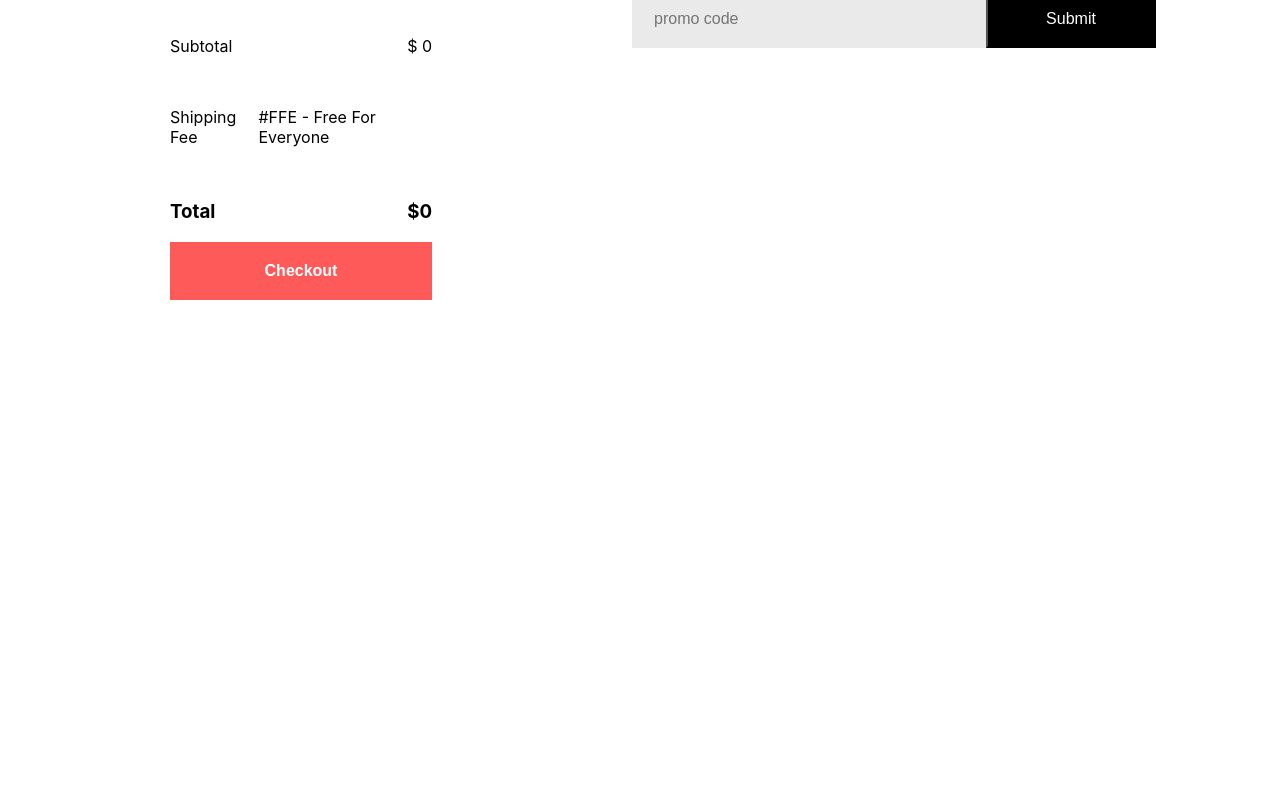
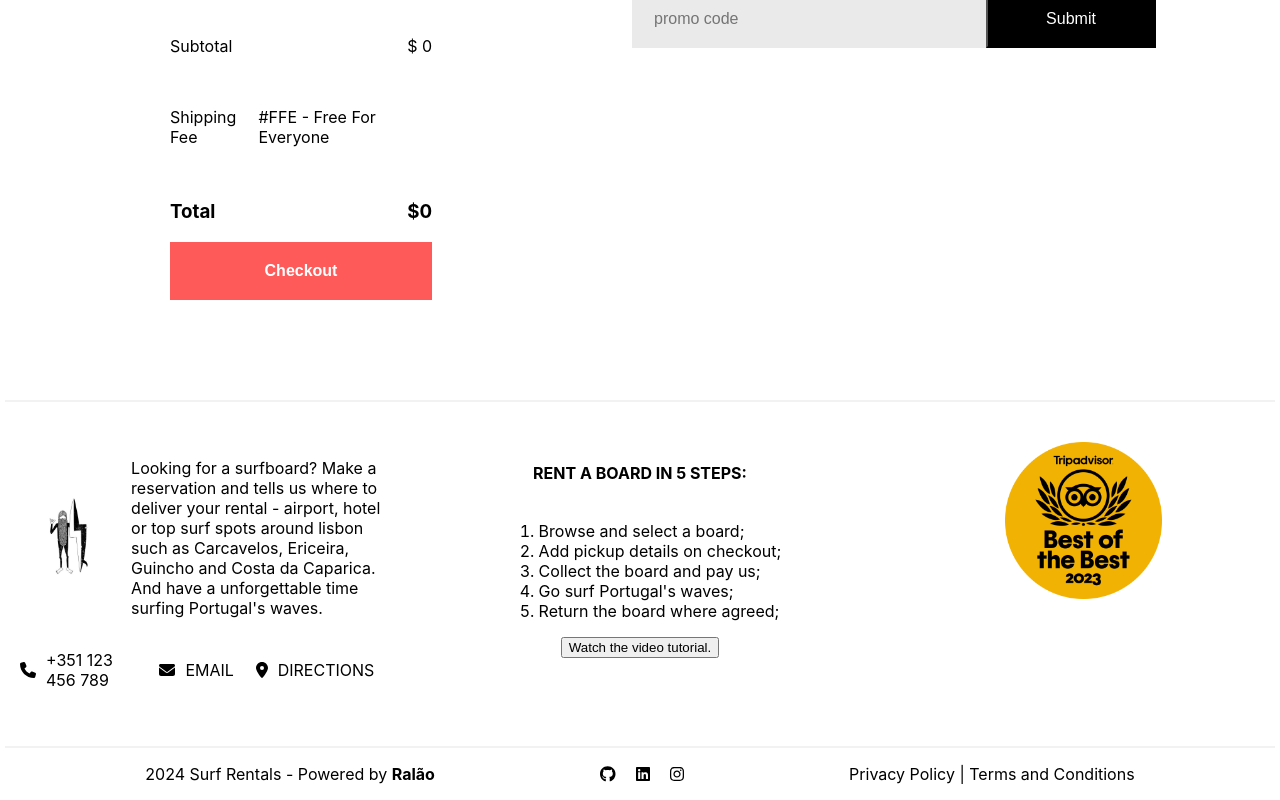
Before and after one commit to bralao/surf-rentals, a React (Create React App) app in the folder frontend/: page /cart in a window 1280 px wide. Shown: the part 489-1289 px from the top of the page. Before the commit the page ends 889 px from the top, so only its background shows below. Built offline with nearby package versions, Linux system fonts and the light colour scheme.

Commit message:
footer coded, css still needed

```diff
--- a/frontend/package.json
+++ b/frontend/package.json
@@ -4,6 +4,7 @@
   "private": true,
   "dependencies": {
     "@fortawesome/fontawesome-free": "^6.5.1",
+    "@fortawesome/free-brands-svg-icons": "^6.5.1",
     "@fortawesome/free-solid-svg-icons": "^6.5.1",
     "@fortawesome/react-fontawesome": "^0.2.0",
     "@testing-library/jest-dom": "^5.17.0",
--- a/frontend/src/App.js
+++ b/frontend/src/App.js
@@ -7,6 +7,7 @@ import BrandsPage from './pages/BrandsPage.jsx'
 import Surfboard from './pages/SurfboardPage.jsx'
 import Cart from './pages/CartPage.jsx'
 import LoginSignup from './pages/LoginSignupPage.jsx'
+import Footer from './components/footer/Footer.jsx'
 
 const App = () => {
   return (
@@ -39,7 +40,7 @@ const App = () => {
           <Route path="/login" element={<LoginSignup />} />
           <Route path="/cart" element={<Cart />} />
         </Routes>
-
+        <Footer/>
       </BrowserRouter>
     </div>
   )
--- a/frontend/src/components/footer/Footer.css
+++ b/frontend/src/components/footer/Footer.css
@@ -0,0 +1,70 @@
+.footer{
+  display: flex;
+  flex-direction: column;
+  justify-content: center;
+}
+
+.footer hr{
+  width: 99%;
+  margin: 0 auto;
+  border: 1px solid #f2f2f2;
+}
+
+.footer-top{
+  display: flex;
+  justify-content: space-evenly;
+  gap: 50px;
+  padding-top: 40px;
+  padding-bottom: 40px;
+}
+
+.footer-bottom{
+  display: flex;
+  justify-content: space-evenly;
+}
+
+.footer-left, .footer-center, .footer-right{
+  display: flex;
+  flex-direction: column;
+  align-items: center;
+  width: 50%;
+  height: 100%;
+}
+
+.logo{
+  display: flex;
+  justify-content: center;
+  align-items: center;
+}
+
+.logo img{
+  width: 100px;
+  height: 100px;
+  margin: 20px;
+}
+
+.contacts{
+  display: flex;
+  justify-content: space-between;
+  align-items: center;
+  padding: 0 20px;
+}
+.phone, .email, .directions{
+  display: flex;
+  align-items: center;
+  justify-content: center;
+  width: 33%;
+  gap: 10px;
+}
+
+
+.footer-right img{
+  width: 40%;
+}
+
+.social-media{
+  display: flex;
+  align-items: center;
+  padding: 0 20px;
+  gap: 20px;
+}
--- a/frontend/src/components/footer/Footer.jsx
+++ b/frontend/src/components/footer/Footer.jsx
@@ -0,0 +1,71 @@
+import React from 'react'
+import logo from '../assets/logo.jpg'
+import { FontAwesomeIcon } from '@fortawesome/react-fontawesome'
+import { faPhone, faEnvelope, faMapMarkerAlt } from '@fortawesome/free-solid-svg-icons'
+import { faInstagram, faGithub, faLinkedin } from '@fortawesome/free-brands-svg-icons';
+import './Footer.css'
+import tripadvisor from '../assets/tripadvisor.png'
+
+const Footer = () => {
+  return (
+    <div className="footer">
+      <hr />
+      <div className="footer-top">
+
+        <div className="footer-left">
+          <div className="logo">
+            <img src={logo} alt="" />
+            <p>
+              Looking for a surfboard? Make a reservation and tells us where to deliver your rental - airport, hotel or top surf spots around lisbon such as Carcavelos, Ericeira, Guincho and Costa da Caparica. And have a unforgettable time surfing Portugal's waves.
+            </p>
+          </div>
+
+          <div className="contacts">
+            <div className="phone">
+              <FontAwesomeIcon icon={faPhone}/>
+              <p>+351 123 456 789</p>
+            </div>
+            <div className="email">
+              <FontAwesomeIcon icon={faEnvelope}/>
+              <p>EMAIL</p>
+            </div>
+            <div className="directions">
+              <FontAwesomeIcon icon={faMapMarkerAlt}/>
+              <p>DIRECTIONS</p>
+            </div>
+          </div>
+        </div>
+
+        <div className="footer-center">
+          <h4>RENT A BOARD IN 5 STEPS:</h4>
+          <ol>
+            <li>Browse and select a board;</li>
+            <li>Add pickup details on checkout;</li>
+            <li>Collect the board and pay us;</li>
+            <li>Go surf Portugal's waves;</li>
+            <li>Return the board where agreed;</li>
+          </ol>
+          <button onClick={()=>(alert("SIKE, there's no video.\nThe board will magically appear in your hands.\nA surfing fairy will delivery it!\nCheers brah!"))}>Watch the video tutorial.</button>
+        </div>
+
+        <div className="footer-right">
+          <img href="https://www.tripadvisor.com/ " src={tripadvisor} alt="TripAdvisor" />
+        </div>
+      </div>
+      <hr />
+      <div className="footer-bottom">
+        <p>2024 Surf Rentals - Powered by <b>Ralão</b></p>
+        <div className="social-media">
+          <FontAwesomeIcon icon={faGithub} href="https://github.com/bralao"/>
+          <FontAwesomeIcon icon={faLinkedin} href="www.linkedin.com/in/bernardoralao"/>
+          <FontAwesomeIcon icon={faInstagram} href="https://www.instagram.com/bernardoralao/"/>
+        </div>
+        <p>Privacy Policy | Terms and Conditions</p>
+      </div>
+
+    </div>
+
+  )
+}
+
+export default Footer
--- a/frontend/src/pages/ShopPage.jsx
+++ b/frontend/src/pages/ShopPage.jsx
@@ -56,17 +56,7 @@ const ShopPage = () => {
         Popular Surfboards go heeere
       </div>
 
-      <div className="john-video">
-        <iframe
-          width="1540"
-          height="810"
-          src="https://www.youtube.com/embed/dexWs7urJtk?autoplay=1&controls=0&modestbranding=1&rel=0&showinfo=0&autohide=1"
-          title="YouTube video player"
-          frameBorder="0"
-          allow="accelerometer; clipboard-write; encrypted-media; gyroscope; picture-in-picture"
-          allowFullScreen
-        ></iframe>
-      </div>
+
 
     </div>
   )
```
Also changed, not shown: 1 other file (tests, documents, lock files or other folders).
